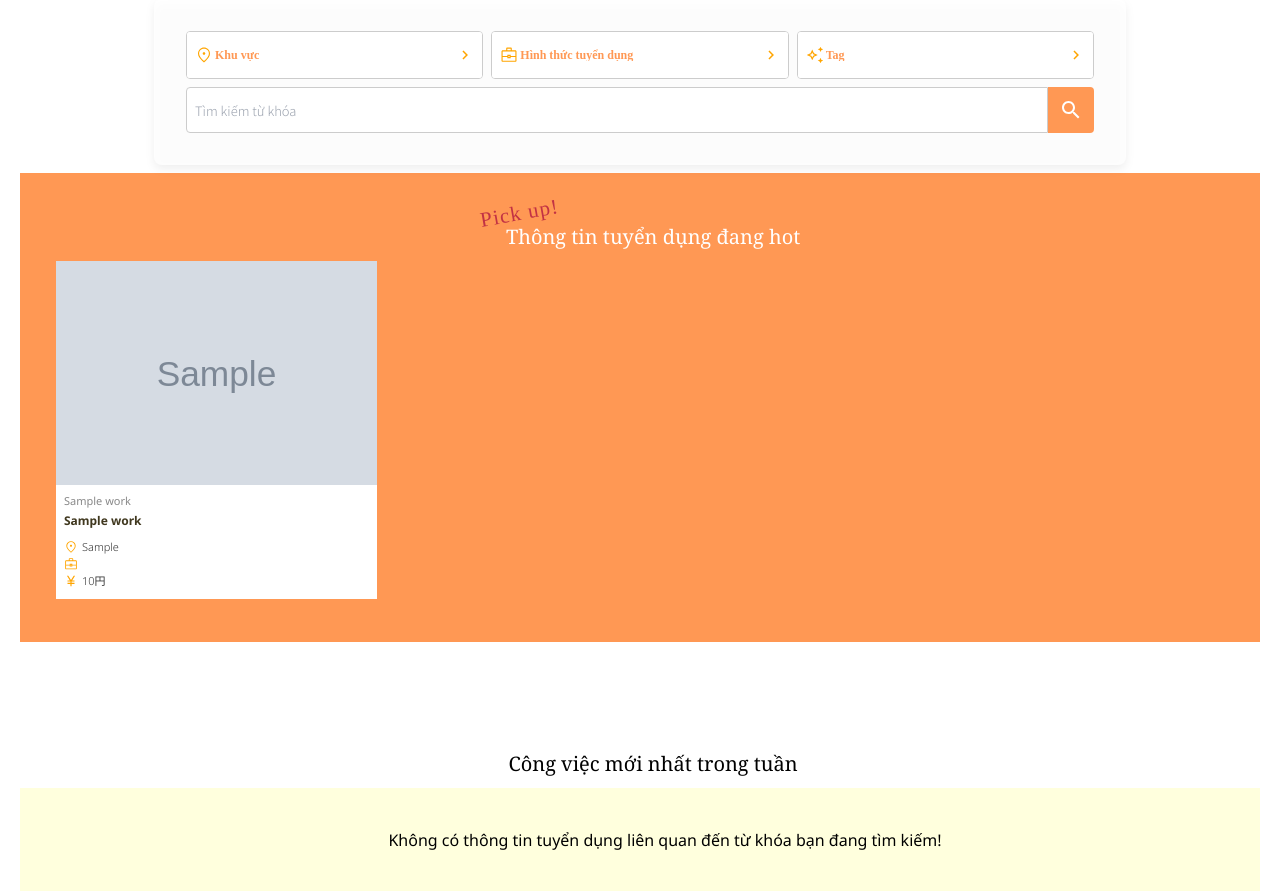
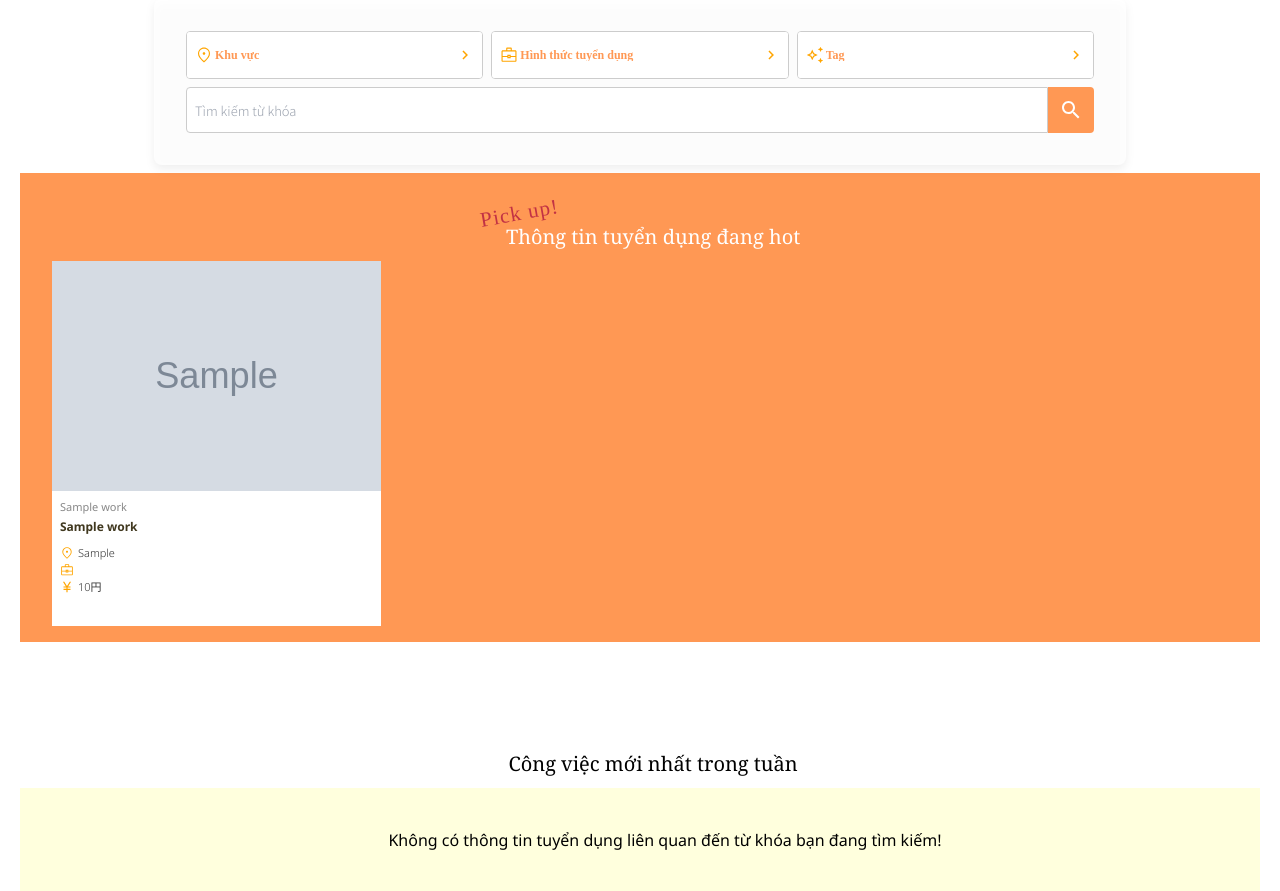
Before and after one commit to doanhnd5/jobmagement, a Laravel app: page / in a window 1280 px wide. Shown: the part 281-1172 px from the top of the page. Run offline with Laravel 10, Linux system fonts and the light colour scheme; data comes from the database, SQL or seed files in the repository; tables that the repository leaves empty hold one stand-in row (values such as "Sample post"); grey boxes marked "Sample" are stand-in pictures; data that the repository does not hold is empty; some libraries are stand-ins or nearby versions; some web fonts are replaced.

Commit message:
fix layout

```diff
--- a/public/css/base.css
+++ b/public/css/base.css
@@ -453,7 +453,6 @@
     background: url(../image/currency_yen_blue.svg) left/16px no-repeat;
     display: inline-block;
     background-size: contain;
-    background-position: center;
     background-repeat: no-repeat;
   }
   .recList dl .role {
@@ -732,7 +731,7 @@
   wee-slider .wee-slider__slide {
     display: block;
     min-width: var(--wee-slide-width);
-    background: pink;
+    background: white;
     scroll-snap-align: var(--wee-slide-align);
     scroll-margin-left: 0;
     scroll-margin-right: 0;
@@ -800,12 +799,6 @@
   }
 
   /* DEMO CSS */
-
-  wee-slider .wee-slider__slide {
-    height: auto;
-    background: none;
-    opacity: 1;
-  }
 
   wee-slider .slide-content {
     position: relative;
--- a/resources/views/layout/home/index.blade.php
+++ b/resources/views/layout/home/index.blade.php
@@ -109,7 +109,7 @@
                         <li class="wee-slider__slide">
                             <div class="slide-content">
                                 <a href="{{ route('detail', ['id' => $job['id']]) }}"
-                                    class="popularCard block px-1 slick-slide slick-current slick-active">
+                                    class="popularCard block slick-slide slick-current slick-active">
                                     <div class="popularCard_inner flex-col p-0 lg:bg-white">
                                         <div class="popularCard_inner_photo w-full mb-2 lg:mb-0">
                                             <figure class="aspect-[143/100] mb-2">
@@ -117,13 +117,13 @@
                                                     src="{{ $job->image_name ? asset('image/uploaded/' . $job->image_name) : asset('image/uploaded/job_1.jpg') }}"
                                                     width="100%" alt="">
                                             </figure>
-                                            <p class="company-tit text-[11px] leading-4 text-888 mb-1 truncate lg:px-2">
+                                            <p class="company-tit text-[11px] leading-4 text-888 mb-1 truncate lg:px-2 px-1">
                                                 {{ $job->company_name ?? '' }}</p>
-                                            <h3 class="title font-bold text-xs text-40381F lg:px-2 truncate">
+                                            <h3 class="title font-bold text-xs text-40381F lg:px-2 truncate px-1">
                                                 {{ $job->job_name ?? 'Tuyển dụng nhân viên' }}</h3>
                                         </div>
                                         <div
-                                            class="popularCard_inner_info w-full font-light text-[11px] leading-5 text-333 lg:p-2">
+                                            class="popularCard_inner_info w-full font-light text-[11px] leading-5 text-333 lg:p-2 px-1">
                                             <ul class="popularCard_inner_place flex">
                                                 <li class="item w-3.5 flex items-center">
                                                     <i class="icon-location-on-fill-blue w-3.5 h-3.5"></i>
```
Also changed, not shown: resources/views/layout/home/list.blade.php (+4 -4 lines).
